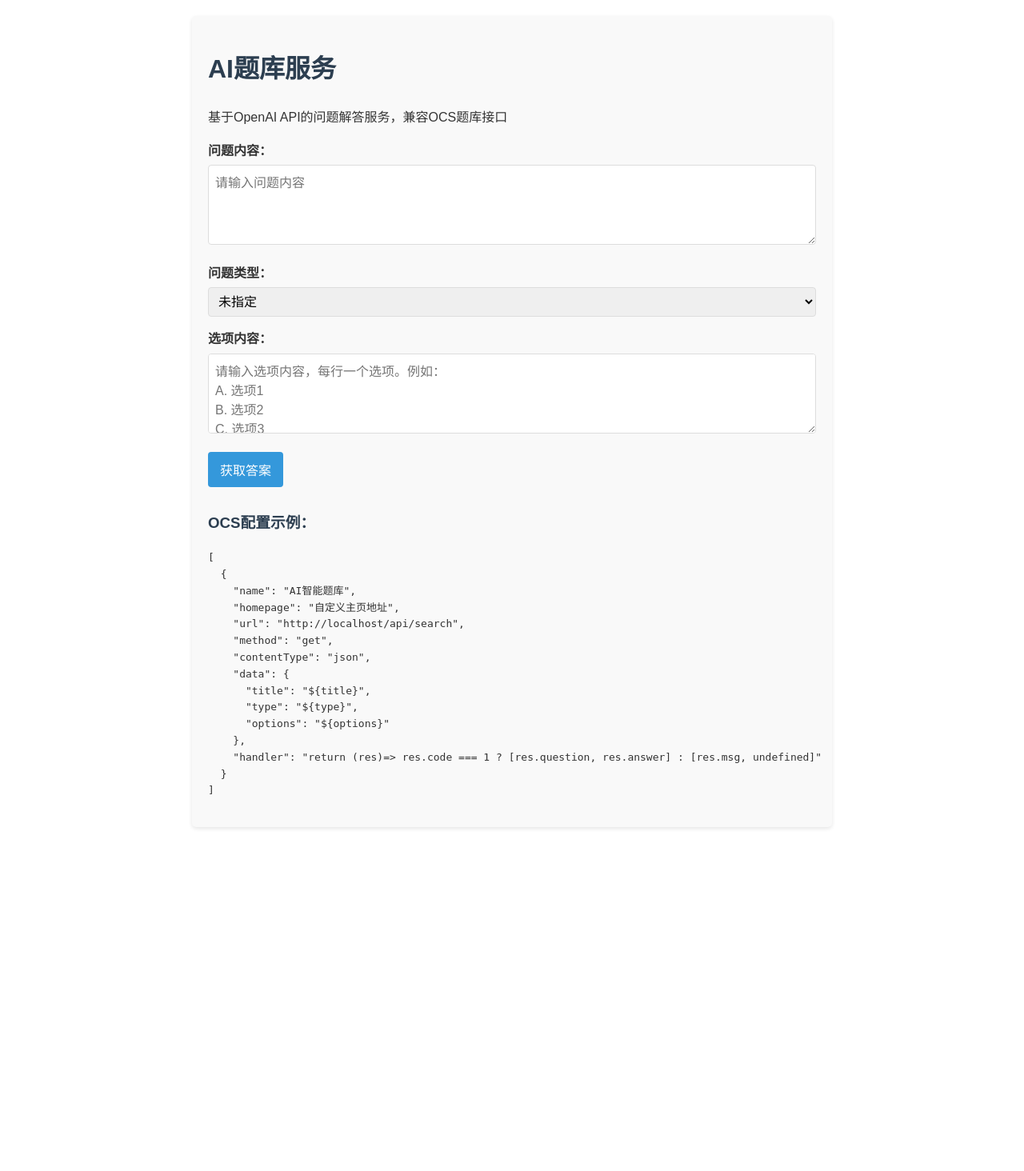
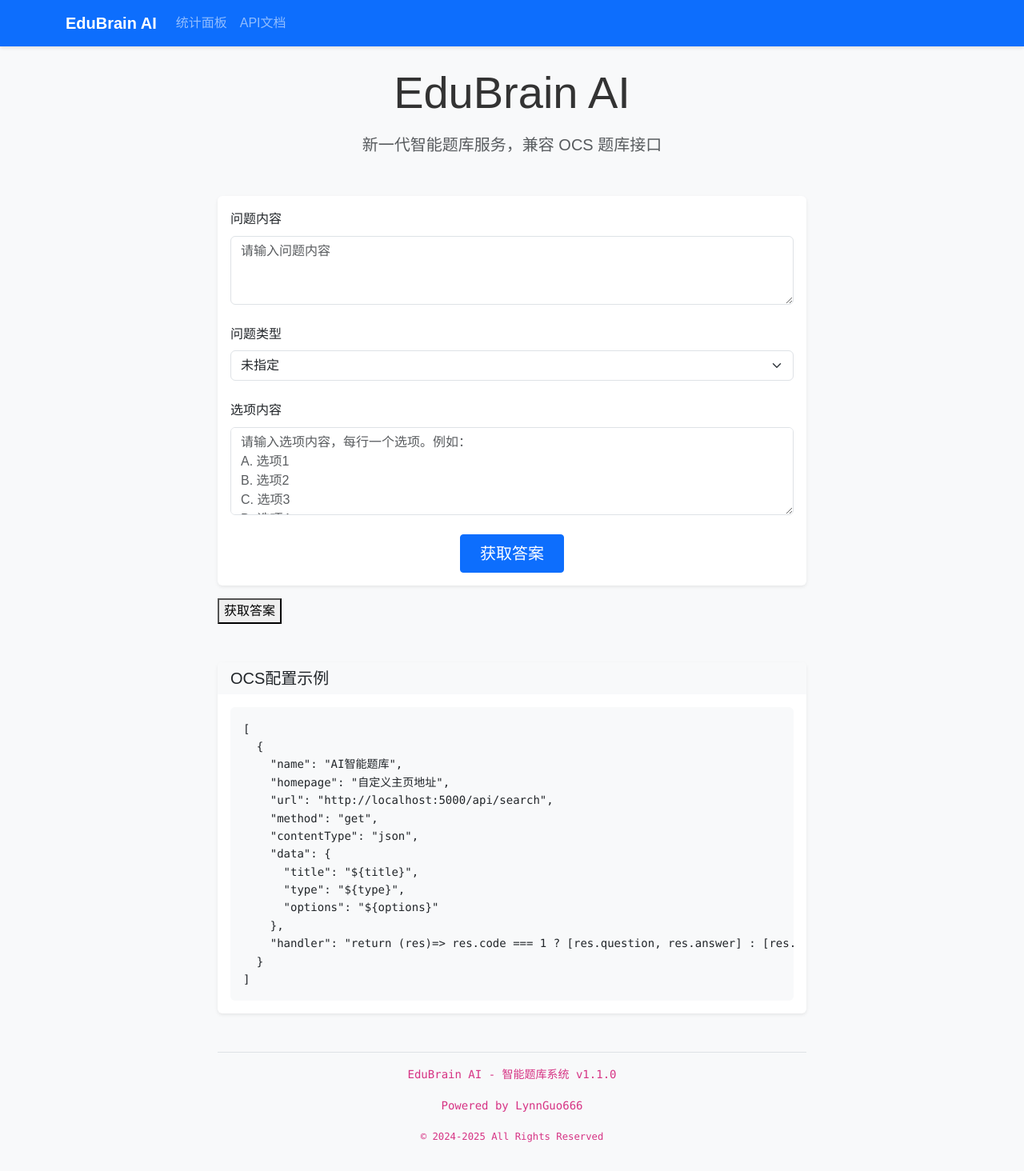
Before and after one commit to hj01857655/ocsjs-ai-answer-service, a Flask app: page / in a window 1280 px wide. Shown: the whole page at 80% size. Before the commit the page ends 1036 px from the top, so only its background shows below. Run offline with Flask 2, Linux system fonts and the light colour scheme.

Commit message:
更新文档和界面，添加统计面板，优化样式和功能，增强用户体验

```diff
--- a/app.py
+++ b/app.py
@@ -1,7 +1,9 @@
 # -*- coding: utf-8 -*-
 """
-AI题库服务主应用
-基于OpenAI API的问题解答服务，兼容OCS题库接口格式
+EduBrain AI - 智能题库系统
+基于 OpenAI API 的智能题库服务，提供兼容 OCS 接口的智能答题功能
+作者：Lynn
+版本：1.1.0
 """
 from flask import Flask, request, jsonify, make_response, render_template
 from flask_cors import CORS
@@ -10,6 +12,7 @@
 import logging
 import openai
 import json
+from datetime import datetime
 
 from config import Config
 from utils import SimpleCache, format_answer_for_ocs, parse_question_and_options, extract_answer
@@ -38,6 +41,11 @@
     api_key=Config.OPENAI_API_KEY,
     base_url=Config.OPENAI_API_BASE
 )
+
+# 问答记录存储（实际应用中可以使用数据库）
+qa_records = []
+MAX_RECORDS = 100  # 最多保存100条记录
+start_time = time.time()
 
 def verify_access_token(request):
     """验证访问令牌（如果配置了的话）"""
@@ -134,6 +142,19 @@
         if Config.ENABLE_CACHE:
             cache.set(question, processed_answer, question_type, options)
 
+        # 保存问答记录
+        current_time = datetime.now()
+        qa_records.append({
+            'time': current_time.strftime('%Y-%m-%d %H:%M:%S'),
+            'timestamp': current_time.isoformat(),
+            'question': question,
+            'type': question_type,
+            'options': options,
+            'answer': processed_answer
+        })
+        if len(qa_records) > MAX_RECORDS:
+            qa_records.pop(0)
+
         # 记录处理时间
         process_time = time.time() - start_time
         logger.info(f"问题处理完成 (耗时: {process_time:.2f}秒)")
@@ -196,13 +217,33 @@
 
     stats = {
         'version': '1.0.0',
-        'uptime': time.time(),  # 实际应用中应记录启动时间并计算差值
+        'uptime': time.time() - start_time,
         'model': Config.OPENAI_MODEL,
         'cache_enabled': Config.ENABLE_CACHE,
-        'cache_size': len(cache.cache) if Config.ENABLE_CACHE else 0
+        'cache_size': len(cache.cache) if Config.ENABLE_CACHE else 0,
+        'qa_records_count': len(qa_records)
     }
 
     return jsonify(stats)
+
+@app.route('/dashboard', methods=['GET'])
+def dashboard():
+    """仪表盘 - 显示问答记录和系统状态"""
+    uptime_seconds = time.time() - start_time
+    days = int(uptime_seconds // 86400)
+    hours = int((uptime_seconds % 86400) // 3600)
+    minutes = int((uptime_seconds % 3600) // 60)
+    uptime_str = f"{days}天{hours}小时{minutes}分钟"
+
+    return render_template(
+        'dashboard.html',
+        version="1.1.0",
+        cache_enabled=Config.ENABLE_CACHE,
+        cache_size=len(cache.cache) if Config.ENABLE_CACHE else 0,
+        model=Config.OPENAI_MODEL,
+        uptime=uptime_str,
+        records=qa_records
+    )
 
 @app.route('/', methods=['GET'])
 def index():
--- a/static/style.css
+++ b/static/style.css
@@ -1,98 +1,157 @@
+/* Basic styles */
 body {
-    font-family: 'Arial', sans-serif;
+    font-family: "Arial", sans-serif;
     line-height: 1.6;
     color: #333;
-    max-width: 800px;
-    margin: 0 auto;
-    padding: 20px;
+    background-color: #f8f9fa;
 }
 
-h1, h2, h3 {
-    color: #2c3e50;
+/* Navigation */
+.navbar {
+    box-shadow: 0 2px 4px rgba(0,0,0,.1);
 }
 
-.container {
-    background-color: #f9f9f9;
-    padding: 20px;
-    border-radius: 5px;
-    box-shadow: 0 2px 5px rgba(0,0,0,0.1);
-}
-
-.form-group {
-    margin-bottom: 15px;
-}
-
-label {
-    display: block;
-    margin-bottom: 5px;
+.navbar-brand {
     font-weight: bold;
 }
 
-input[type="text"], textarea, select {
-    width: 100%;
-    padding: 8px;
-    border: 1px solid #ddd;
-    border-radius: 4px;
-    box-sizing: border-box;
-    font-family: inherit;
-    font-size: inherit;
+/* Cards */
+.card {
+    box-shadow: 0 1px 3px rgba(0,0,0,.1);
+    border: none;
+    margin-bottom: 1rem;
+}
+
+.card-header {
+    border-bottom: none;
+}
+
+/* Tables */
+.table th {
+    font-weight: 600;
+    background-color: #f8f9fa;
+}
+
+.table td, .table th {
+    vertical-align: middle;
+    padding: 0.75rem;
+}
+
+.table-hover tbody tr:hover {
+    background-color: rgba(0,123,255,.05);
+}
+
+/* Forms */
+.form-group {
+    margin-bottom: 1rem;
 }
 
 textarea {
-    height: 100px;
-    resize: vertical;
+    min-height: 100px;
 }
 
-button {
-    background-color: #3498db;
-    color: white;
-    border: none;
-    padding: 10px 15px;
+/* Buttons */
+.btn {
     border-radius: 4px;
-    cursor: pointer;
-    font-size: 16px;
 }
 
-button:hover {
-    background-color: #2980b9;
+/* Text utilities */
+.text-truncate {
+    white-space: nowrap;
+    overflow: hidden;
+    text-overflow: ellipsis;
+    max-width: 300px;
 }
 
-.result {
-    margin-top: 20px;
-    padding: 15px;
-    background-color: #e8f4fc;
-    border-radius: 4px;
-    border-left: 5px solid #3498db;
+/* Modal styles */
+.modal-content {
+    border: none;
+    box-shadow: 0 0.5rem 1rem rgba(0,0,0,.15);
 }
 
-.result pre {
+.modal pre {
+    margin: 0;
     white-space: pre-wrap;
-    word-wrap: break-word;
-    margin: 0;
+    background-color: #f8f9fa;
+    padding: 1rem;
+    border-radius: 4px;
 }
 
-.error {
-    background-color: #fce8e8;
-    border-left: 5px solid #e74c3c;
+/* Footer */
+.footer {
+    background-color: #f8f9fa;
+    border-top: 1px solid #dee2e6;
+    padding: 1.5rem 0;
+    margin-top: 3rem;
 }
 
-.loading {
-    text-align: center;
-    margin-top: 20px;
-    display: none;
-}
-
+/* Loading spinner */
 .spinner {
     border: 4px solid rgba(0, 0, 0, 0.1);
     width: 36px;
     height: 36px;
     border-radius: 50%;
-    border-left-color: #3498db;
+    border-left-color: #0d6efd;
     animation: spin 1s linear infinite;
-    display: inline-block;
 }
 
 @keyframes spin {
     0% { transform: rotate(0deg); }
     100% { transform: rotate(360deg); }
 }
+
+/* DataTables customization */
+.dataTables_wrapper .dataTables_filter {
+    margin-bottom: 1rem;
+}
+
+.dataTables_wrapper .dataTables_length select {
+    min-width: 4rem;
+}
+
+.dataTables_wrapper .dataTables_info {
+    padding-top: 0.5rem;
+}
+
+/* Responsive design */
+@media (max-width: 768px) {
+    .container {
+        padding: 0.75rem;
+    }
+
+    .card-body {
+        padding: 0.75rem;
+    }
+
+    .table {
+        font-size: 14px;
+    }
+
+    .btn-sm {
+        padding: 0.2rem 0.4rem;
+        font-size: 12px;
+    }
+
+    .text-truncate {
+        max-width: 150px;
+    }
+}
+
+/* Scrollbar customization */
+::-webkit-scrollbar {
+    width: 8px;
+    height: 8px;
+}
+
+::-webkit-scrollbar-track {
+    background: #f1f1f1;
+}
+
+::-webkit-scrollbar-thumb {
+    background: #888;
+    border-radius: 4px;
+}
+
+::-webkit-scrollbar-thumb:hover {
+    background: #555;
+}
--- a/templates/index.html
+++ b/templates/index.html
@@ -3,23 +3,46 @@
 <head>
     <meta charset="UTF-8">
     <meta name="viewport" content="width=device-width, initial-scale=1.0">
-    <title>AI题库服务 - 基于OpenAI</title>
+    <title>EduBrain AI - 智能题库系统</title>
+    <link href="https://cdn.jsdelivr.net/npm/bootstrap@5.3.0/dist/css/bootstrap.min.css" rel="stylesheet">
     <link rel="stylesheet" href="/static/style.css">
     <script src="https://cdn.jsdelivr.net/npm/axios/dist/axios.min.js"></script>
 </head>
 <body>
+    <nav class="navbar navbar-expand-lg navbar-dark bg-primary">
         <div class="container">
-        <h1>AI题库服务</h1>
-        <p>基于OpenAI API的问题解答服务，兼容OCS题库接口</p>
+            <a class="navbar-brand" href="/">EduBrain AI</a>
+            <div class="collapse navbar-collapse">
+                <ul class="navbar-nav me-auto">
+                    <li class="nav-item">
+                        <a class="nav-link" href="/dashboard">统计面板</a>
+                    </li>
+                    <li class="nav-item">
+                        <a class="nav-link" href="/docs">API文档</a>
+                    </li>
+                </ul>
+            </div>
+        </div>
+    </nav>
 
-        <div class="form-group">
-            <label for="question">问题内容：</label>
-            <textarea id="question" placeholder="请输入问题内容"></textarea>
+    <div class="container mt-4">
+        <div class="row">
+            <div class="col-lg-8 col-md-10 mx-auto">
+                <div class="text-center mb-5">
+                    <h1 class="display-4 mb-3">EduBrain AI</h1>
+                    <p class="lead text-muted">新一代智能题库服务，兼容 OCS 题库接口</p>
                 </div>
 
-        <div class="form-group">
-            <label for="question-type">问题类型：</label>
-            <select id="question-type">
+                <div class="card shadow-sm">
+                    <div class="card-body">
+                        <div class="form-group mb-4">
+                            <label class="form-label" for="question">问题内容</label>
+                            <textarea class="form-control" id="question" rows="3" placeholder="请输入问题内容"></textarea>
+                        </div>
+
+                        <div class="form-group mb-4">
+                            <label class="form-label" for="question-type">问题类型</label>
+                            <select class="form-select" id="question-type">
                                 <option value="">未指定</option>
                                 <option value="single">单选题</option>
                                 <option value="multiple">多选题</option>
@@ -28,26 +51,40 @@
                             </select>
                         </div>
 
-        <div class="form-group">
-            <label for="options">选项内容：</label>
-            <textarea id="options" placeholder="请输入选项内容，每行一个选项。例如：&#10;A. 选项1&#10;B. 选项2&#10;C. 选项3&#10;D. 选项4"></textarea>
+                        <div class="form-group mb-4">
+                            <label class="form-label" for="options">选项内容</label>
+                            <textarea class="form-control" id="options" rows="4"
+                                placeholder="请输入选项内容，每行一个选项。例如：&#10;A. 选项1&#10;B. 选项2&#10;C. 选项3&#10;D. 选项4"></textarea>
+                        </div>
+
+                        <div class="text-center">
+                            <button id="search-btn" class="btn btn-primary btn-lg px-4">获取答案</button>
+                        </div>
+                    </div>
                 </div>
 
         <button id="search-btn">获取答案</button>
 
-        <div id="loading" class="loading">
-            <div class="spinner"></div>
-            <p>AI正在思考，请稍候...</p>
+                    <div id="loading" class="text-center mt-4" style="display: none;">
+                    <div class="spinner-border text-primary" role="status">
+                        <span class="visually-hidden">加载中...</span>
+                    </div>
+                    <p class="mt-2 text-muted">AI正在思考，请稍候...</p>
                 </div>
 
-        <div id="result" class="result" style="display: none;">
-            <h3>AI回答结果：</h3>
-            <div id="answer-content"></div>
+                <div id="result" class="card shadow-sm mt-4" style="display: none;">
+                    <div class="card-body">
+                        <h5 class="card-title mb-3">AI回答结果</h5>
+                        <div id="answer-content" class="p-3 bg-light rounded"></div>
+                    </div>
                 </div>
 
-        <div class="form-group" style="margin-top: 30px;">
-            <h3>OCS配置示例：</h3>
-            <pre id="ocs-config">[
+                <div class="card shadow-sm mt-5">
+                    <div class="card-header bg-light">
+                        <h5 class="mb-0">OCS配置示例</h5>
+                    </div>
+                    <div class="card-body">
+                        <pre class="mb-0 bg-light p-3 rounded"><code>[
   {
     "name": "AI智能题库",
     "homepage": "自定义主页地址",
@@ -127,5 +164,13 @@
         // 页面加载完成后执行
         window.addEventListener('load', updateOcsConfig);
     </script>
+
+    <footer class="footer mt-5 py-3 bg-light">
+        <div class="container text-center">
+            <p>EduBrain AI - 智能题库系统 v1.1.0</p>
+            <p>Powered by LynnGuo666</p>
+            <p><small>© 2024-2025 All Rights Reserved</small></p>
+        </div>
+    </footer>
 </body>
 </html>
```
Also changed, not shown: templates/dashboard.html (added, +183 -0 lines), README.md. Lines whose indentation alone changed are shown as unchanged.
